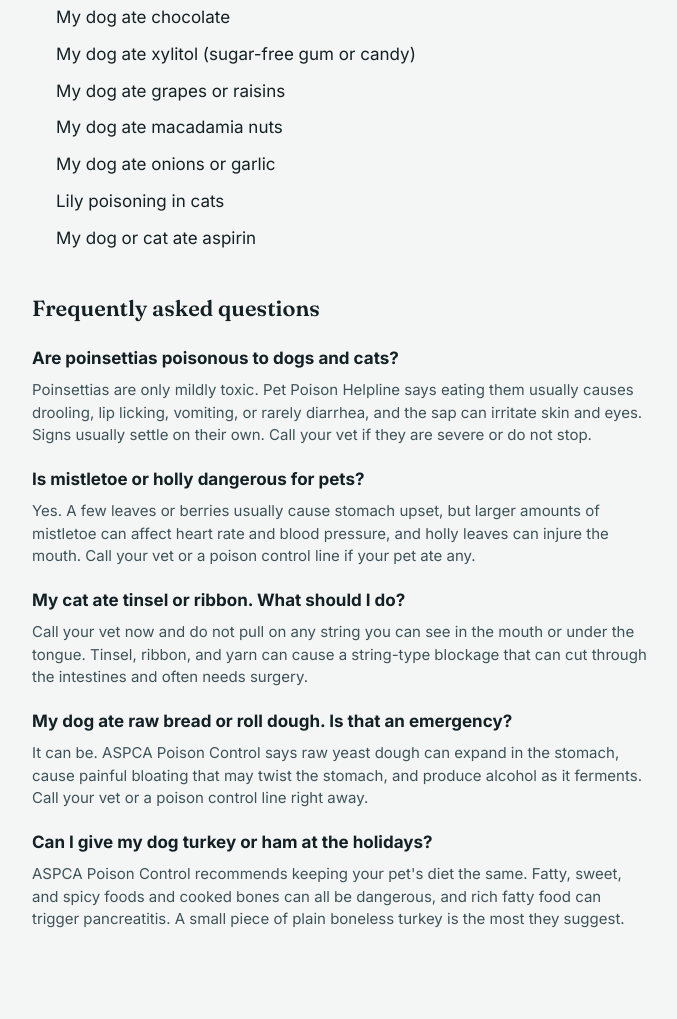
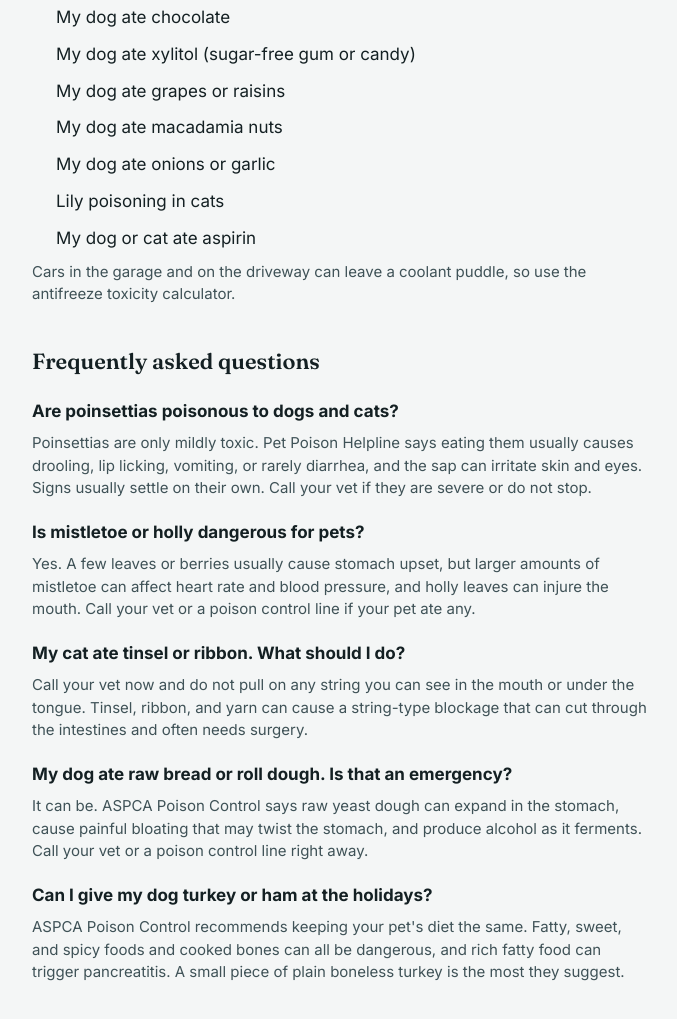
Before and after one commit to patwinplastics/petpoisoncalc, a plain HTML site: page guides/holiday-hazards-pets.html in a window 1280 px wide. Shown: the part 4435-5454 px from the top of the page, without its empty margins (38-715 px from the left). Drawn offline with Linux system fonts and the light colour scheme.

Commit message:
Link holiday and ice melt guides to the antifreeze calculator. (#52)
Add one short sentence on each winter guide so a coolant puddle points to the antifreeze toxicity calculator.

Co-authored-by: Cursor Agent <cursoragent@cursor.com>
Co-authored-by: ambproducts <ambproducts@users.noreply.github.com>

```diff
--- a/guides/holiday-hazards-pets.html
+++ b/guides/holiday-hazards-pets.html
@@ -339,6 +339,7 @@
             <li><a href="./cat-lily-poisoning.html">Lily poisoning in cats</a></li>
             <li><a href="./dog-ate-aspirin.html">My dog or cat ate aspirin</a></li>
           </ul>
+          <p class="section-intro">Cars in the garage and on the driveway can leave a coolant puddle, so use the <a href="../calculators/antifreeze.html">antifreeze toxicity calculator</a>.</p>
         </section>
 
         <section class="info-section" aria-labelledby="faq-h">
```
Also changed, not shown: guides/pet-ate-ice-melt-salt.html (+1 -0 lines).
